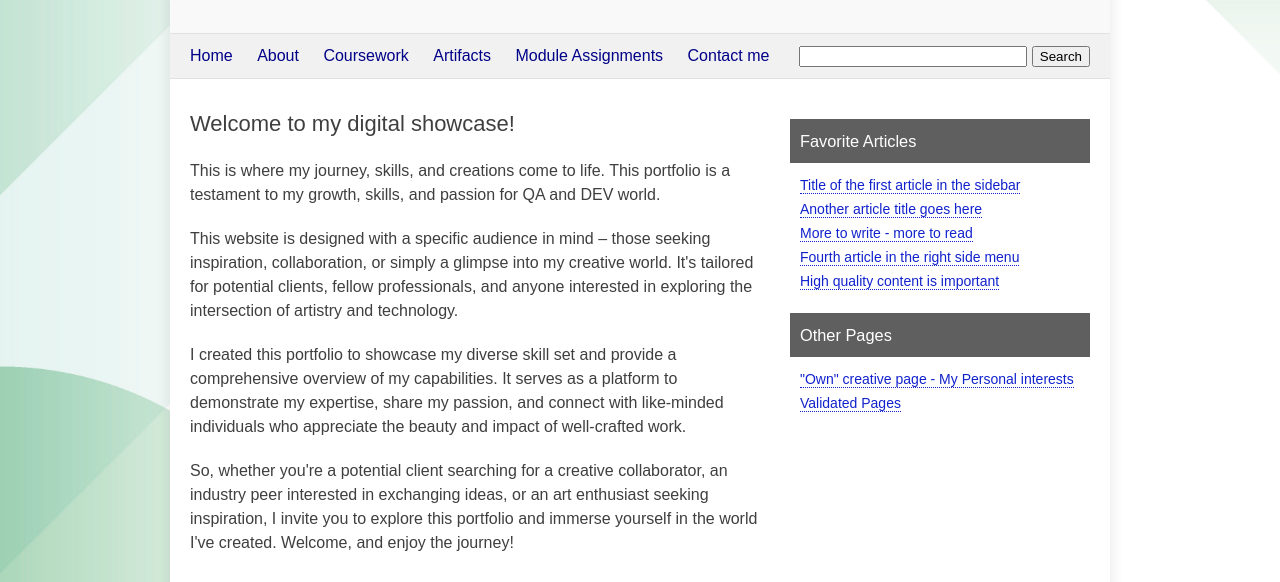
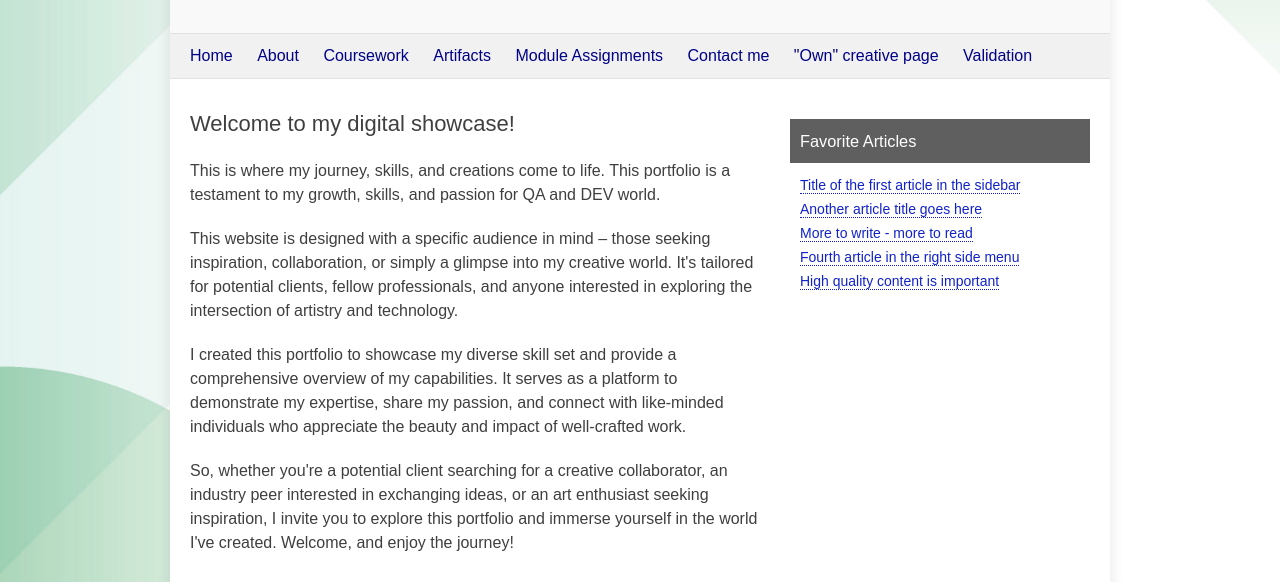
Before and after one commit to anitazgb/PROG109-MIDTERM, a plain HTML site: page index.html in a window 1280 px wide. Shown: the part 158-740 px from the top of the page. Drawn offline with Linux system fonts and the light colour scheme.

Commit message:
move own creative and validation pages into nav menu

```diff
--- a/index.html
+++ b/index.html
@@ -18,10 +18,10 @@
         </div>
 
         <div id="topmenu">
-            <div class="search">
+            <!-- <div class="search">
                 <input type="text" style="width:220px">
                 <input type="submit" value="Search">
-            </div>
+            </div> -->
             <ul class="menu">
                 <li><a href="index.html">Home</a></li>
                 <li><a href="about.html">About</a></li>
@@ -29,6 +29,8 @@
                 <li><a href="artifacts.html">Artifacts</a></li>
                 <li><a href="assignments.html">Module Assignments</a></li>
                 <li><a href="contact.html">Contact me</a></li>
+                <li><a href="interests.html">"Own" creative page</a></li>
+                <li><a href="validated.html">Validation</a></li>
             </ul>
         </div>
 
@@ -76,12 +78,6 @@
                 <li><a href="#">High quality content is important</a></li>
             </ul>
 
-            <h3>Other Pages</h3>
-            <ul>
-                <li><a href="interests.html">"Own" creative page - My Personal interests</a></li>
-                <li><a href="validated.html">Validated Pages</a></li>
-            </ul>
-
         </div>
 
         <div class="clear"> </div>
@@ -89,7 +85,7 @@
         <div id="footer">
 
             <div class="left">
-                Copyright &copy; 2003 by <a href="#">Hanna's Portfolio</a>
+                Copyright &copy; 2023 by <a href="#">Hanna's Portfolio</a>
                 <!-- W3C Markup Validator -->
                 <p><a href="https://validator.w3.org/" target="_blank"><img src="http://www.w3.org/Icons/valid-xhtml10"
                             alt="Valid XHTML 1.0 Strict" height="31" width="88" /></a>&nbsp;
```
Also changed, not shown: about.html (+5 -3 lines), artifacts.html (+5 -3 lines), assignments.html (+5 -3 lines), contact.html (+5 -3 lines), coursework.html (+5 -3 lines), interests.html (+5 -3 lines), thankyou.html (+5 -3 lines), validated.html (+1 -1 lines), images/hanna_150x174.jpg (added), images/violin-img.jpg (added).
